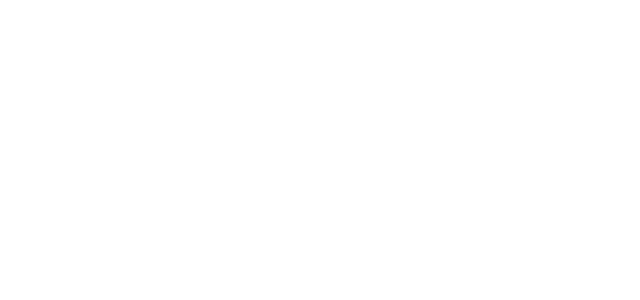
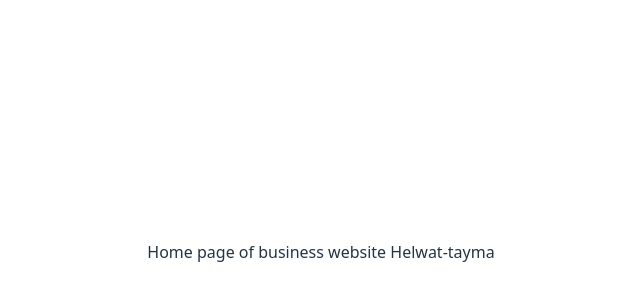
Before and after one commit to Waqas7281/HelwatTayma, a React (Vite) app: page / in a window 1280 px wide. Shown: the part 148-448 px from the top of the page, without its empty margins (319-959 px from the left). Built offline with nearby package versions, Linux system fonts and the light colour scheme.

Commit message:
Home page edit

```diff
--- a/src/App.jsx
+++ b/src/App.jsx
@@ -1,14 +1,12 @@
-import { useState } from 'react'
-import reactLogo from './assets/react.svg'
-import viteLogo from '/vite.svg'
+
 import './App.css'
+import Home from './Home';
 
 function App() {
-  const [count, setCount] = useState(0)
 
   return (
     <>
-
+      <Home />
     </>
   )
 }
```
